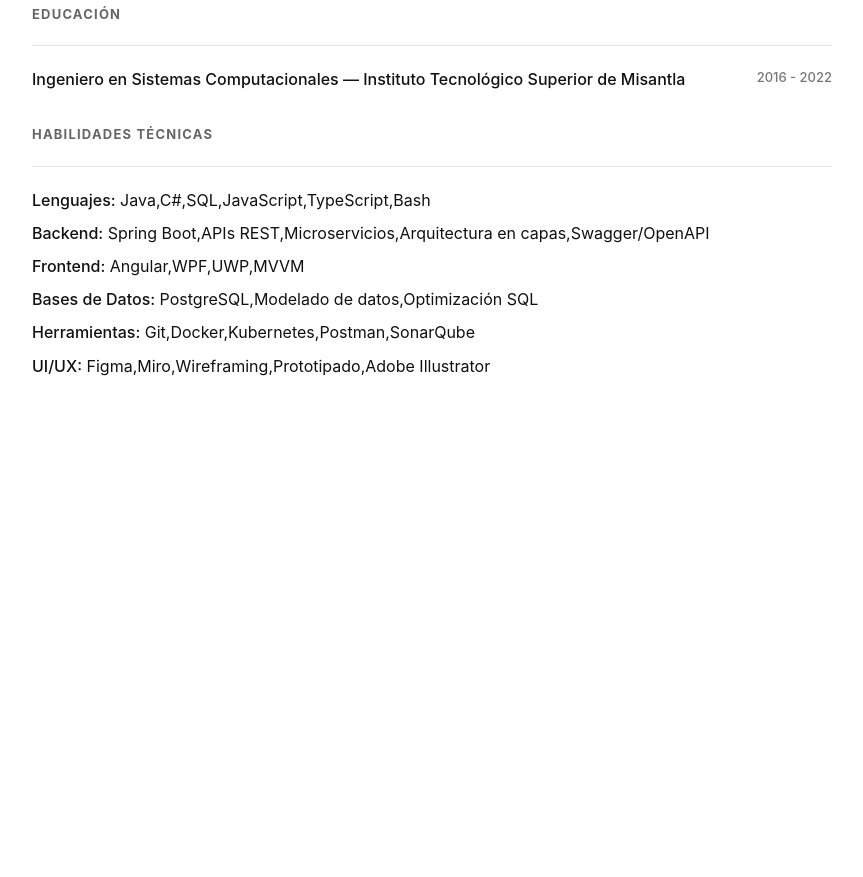
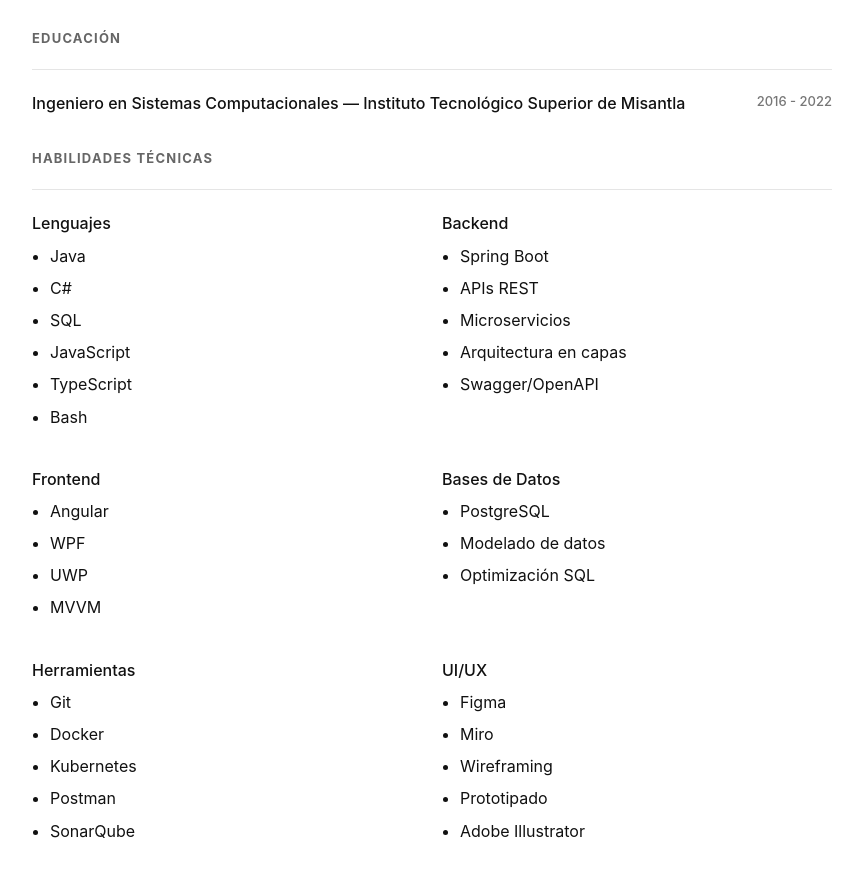
Before and after one commit to IceAdventures/cv-backend-yetzabel, a plain HTML site: page index.html in a window 1280 px wide. Shown: the part 1071-1948 px from the top of the page, without its empty margins (208-1071 px from the left). Before the commit the page ends 1491 px from the top, so only its background shows below. Drawn offline with Linux system fonts and the light colour scheme.

Commit message:
Cambios archivos

```diff
--- a/index.html
+++ b/index.html
@@ -76,6 +76,26 @@
       font-weight: 500;
     }
 
+    .skills-grid {
+      display: grid;
+      grid-template-columns: 1fr 1fr;
+      gap: 20px;
+    }
+
+    .skill-block {
+      margin-bottom: 10px;
+    }
+
+    .skill-block b {
+      display: block;
+      margin-bottom: 5px;
+    }
+
+    .skill-block ul {
+      margin: 0;
+      padding-left: 18px;
+    }
+
   </style>
 </head>
 <body>
@@ -84,7 +104,10 @@
 <div class="title">Desarrollador Backend</div>
 
 <div class="contact">
-  https://iceadventures.github.io/cv-backend-yetzabel/ | yetzabelandrade@gmail.com | 2351129029 | Veracruz, México
+  <span><b>Portafolio:</b> https://iceadventures.github.io/cv-backend-yetzabel</span> ·
+  <span><b>Email:</b> yetzabelandrade@gmail.com</span> ·
+  <span><b>Tel:</b> 2351129029</span> ·
+  <span>Veracruz, México</span>
 </div>
 
 <div class="section">
@@ -111,7 +134,7 @@
         <li>Desarrollo de módulos completos en C# (backend y frontend)</li>
         <li>Consumo de APIs REST</li>
         <li>Desarrollo de interfaces en WPF y UWP con patrón MVVM</li>
-        <li>Implementación de componentes de negocio (liquidación de empleados, búsqueda de clientes)</li>
+        <li>Implementación de componentes de negocio</li>
         <li>Integración de servicios backend con aplicaciones web y de escritorio</li>
         <li>Despliegue y gestión de servicios en Kubernetes</li>
         <li>Implementación de pipelines de CI/CD</li>
@@ -142,13 +165,73 @@
   <h2>Habilidades Técnicas</h2>
   <div class="divider"></div>
 
-  <p><b>Lenguajes:</b> Java,C#,SQL,JavaScript,TypeScript,Bash</p>
-  <p><b>Backend:</b> Spring Boot,APIs REST,Microservicios,Arquitectura en capas,Swagger/OpenAPI</p>
-  <p><b>Frontend:</b> Angular,WPF,UWP,MVVM</p>
-  <p><b>Bases de Datos:</b> PostgreSQL,Modelado de datos,Optimización SQL</p>
-  <p><b>Herramientas:</b> Git,Docker,Kubernetes,Postman,SonarQube</p>
-  <p><b>UI/UX:</b> Figma,Miro,Wireframing,Prototipado,Adobe Illustrator</p>
+  <div class="skills-grid">
 
+    <div class="skill-block">
+      <b>Lenguajes</b>
+      <ul>
+          <li>Java</li>
+          <li>C#</li>
+          <li>SQL</li>
+          <li>JavaScript</li>
+          <li>TypeScript</li>
+          <li>Bash</li>
+      </ul>
+    </div>
+
+    <div class="skill-block">
+      <b>Backend</b>
+      <ul>
+          <li>Spring Boot</li>
+          <li>APIs REST</li>
+          <li>Microservicios</li>
+          <li>Arquitectura en capas</li>
+          <li>Swagger/OpenAPI</li>
+      </ul>
+    </div>
+
+    <div class="skill-block">
+      <b>Frontend</b>
+      <ul>
+          <li>Angular</li>
+          <li>WPF</li>
+          <li>UWP</li>
+          <li>MVVM</li>
+      </ul>
+    </div>
+
+    <div class="skill-block">
+      <b>Bases de Datos</b>
+      <ul>
+          <li>PostgreSQL</li>
+          <li>Modelado de datos</li>
+          <li>Optimización SQL</li>
+      </ul>
+    </div>
+
+    <div class="skill-block">
+      <b>Herramientas</b>
+      <ul>
+          <li>Git</li>
+          <li>Docker</li>
+          <li>Kubernetes</li>
+          <li>Postman</li>
+          <li>SonarQube</li>
+      </ul>
+    </div>
+
+    <div class="skill-block">
+      <b>UI/UX</b>
+      <ul>
+          <li>Figma</li>
+          <li>Miro</li>
+          <li>Wireframing</li>
+          <li>Prototipado</li>
+          <li>Adobe Illustrator</li>
+      </ul>
+    </div>
+
+  </div>
 </div>
 
 </body>
```
Also changed, not shown: template.html (+80 -7 lines), 1 other file.
